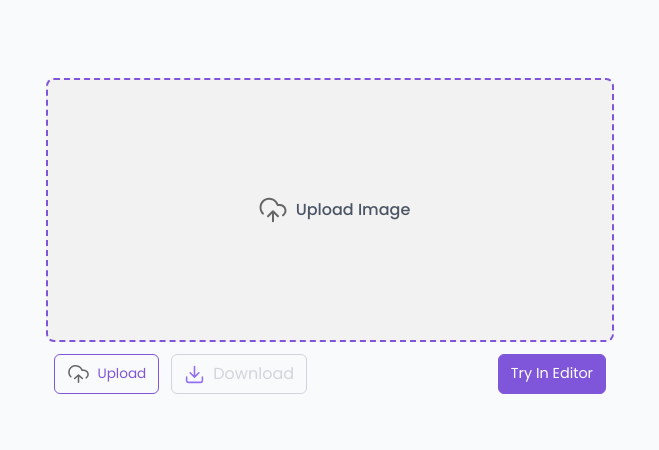
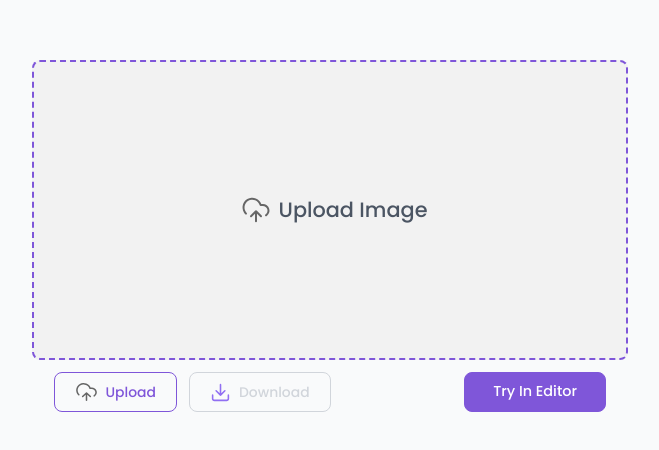
Before and after one commit to hisusqristos/tools, a React (Create React App) app: page /#/glitch in a window 1280 px wide. Shown: the part 164-614 px from the top of the page, without its empty margins (310-969 px from the left). Built offline with nearby package versions, Linux system fonts and the light colour scheme.

Commit message:
:crayon: tailoring buttons and stuff

```diff
--- a/src/EditorLayout.tsx
+++ b/src/EditorLayout.tsx
@@ -28,8 +28,8 @@ const EditorLayout: React.FC<EditorLayoutProps> = ({
             <DownloadButton downloadAction={onDownload} />
           </div>
 
-          <Link to="/" className="flex items-center justify-center px-3 border rounded-md border-purple-600 bg-purple-600 hover:bg-purple-700">
-            <h6 className="text-[90%] font-sans text-white">Try In Editor</h6>
+          <Link to="/" className="flex items-center justify-center px-7 border rounded-lg border-purple-600 bg-purple-600 hover:bg-purple-700">
+            <h6 className="text-[90%] font-sans font-medium text-white">Try In Editor</h6>
           </Link>
         </div>
       </div>
--- a/src/reusable/DownloadButton.tsx
+++ b/src/reusable/DownloadButton.tsx
@@ -11,12 +11,12 @@ const DownloadButton: React.FC<DownloadButtonProps> = ({
 }) => {
   return (
     <button
-      className={`flex items-center space-x-2 px-3 py-1 rounded-md border ${downloadAction ? 'border-purple-600  text-purple-600' : 'border-gray-300 text-gray-300'}`}
+      className={`flex items-center space-x-2 px-5 py-1 rounded-lg border ${downloadAction ? 'border-purple-600  text-purple-600' : 'border-gray-300 text-gray-300'}`}
       onClick={downloadAction}
       disabled={!downloadAction}
     >
       <img className="size-[70%] text-white" src="assets/download.svg" alt="Download" />
-      <span className="text-small font-sans">Download</span>
+      <span className="text-[87%] font-medium font-sans">Download</span>
     </button>
   );
 };
--- a/src/reusable/DragAndDrop.tsx
+++ b/src/reusable/DragAndDrop.tsx
@@ -32,7 +32,7 @@ const DragAndDrop: React.FC<ImageInputProps> = ({ onUploadAction }) => {
 
   return (
     <div
-      className={`flex flex-row items-center justify-center px-[35%] py-[20%] border-2 border-dashed rounded-lg bg-beige-200 cursor-pointer hover:bg-beige-300 transition-colors ${isDragging ? "border-purple-700 bg-beige-300" : "border-purple-500 hover:border-purple-700"}`}
+      className={`flex flex-row items-center justify-center px-[37%] py-[23%] border-2 border-dashed rounded-lg bg-beige-200 cursor-pointer hover:bg-beige-300 transition-colors ${isDragging ? "border-purple-700 bg-beige-300" : "border-purple-500 hover:border-purple-700"}`}
       onClick={handleContainerClick}
       onDragOver={handleDragOver}
       onDragLeave={handleDragLeave}
@@ -40,7 +40,7 @@ const DragAndDrop: React.FC<ImageInputProps> = ({ onUploadAction }) => {
     >
 
       <img className="size-[45%] mx-2 text-gray-600 gap-3" src="assets/cloud-upload.svg" alt="Upload" />
-        <h6 className="text-[100%] font-medium text-gray-600 whitespace-nowrap"> Upload Image </h6>
+        <h6 className="text-[130%] font-medium font-sans text-gray-600 whitespace-nowrap"> Upload Image </h6>
       <input
         ref={inputRef}
         type="file"
--- a/src/reusable/UploadButton.tsx
+++ b/src/reusable/UploadButton.tsx
@@ -3,9 +3,9 @@ interface UploadButtonProps {
 }
 
 const UploadButton: React.FC<UploadButtonProps> = ({ onUpload }) => {
-    return (<label className="flex items-center space-x-2 px-3 py-1 rounded-md border border-purple-600 text-purple-600 cursor-pointer">
+    return (<label className="flex justify-center items-center space-x-2 px-5 py-1 rounded-lg border border-purple-600 text-purple-600 cursor-pointer">
         <img className="size-[75%] text-white" src="assets/cloud-upload.svg" alt="Upload" />
-        <span className="text-[85%] font-sans">Upload</span>
+        <span className="text-[87%] font-medium font-sans">Upload</span>
         <input
             type="file"
             className="hidden"
```
